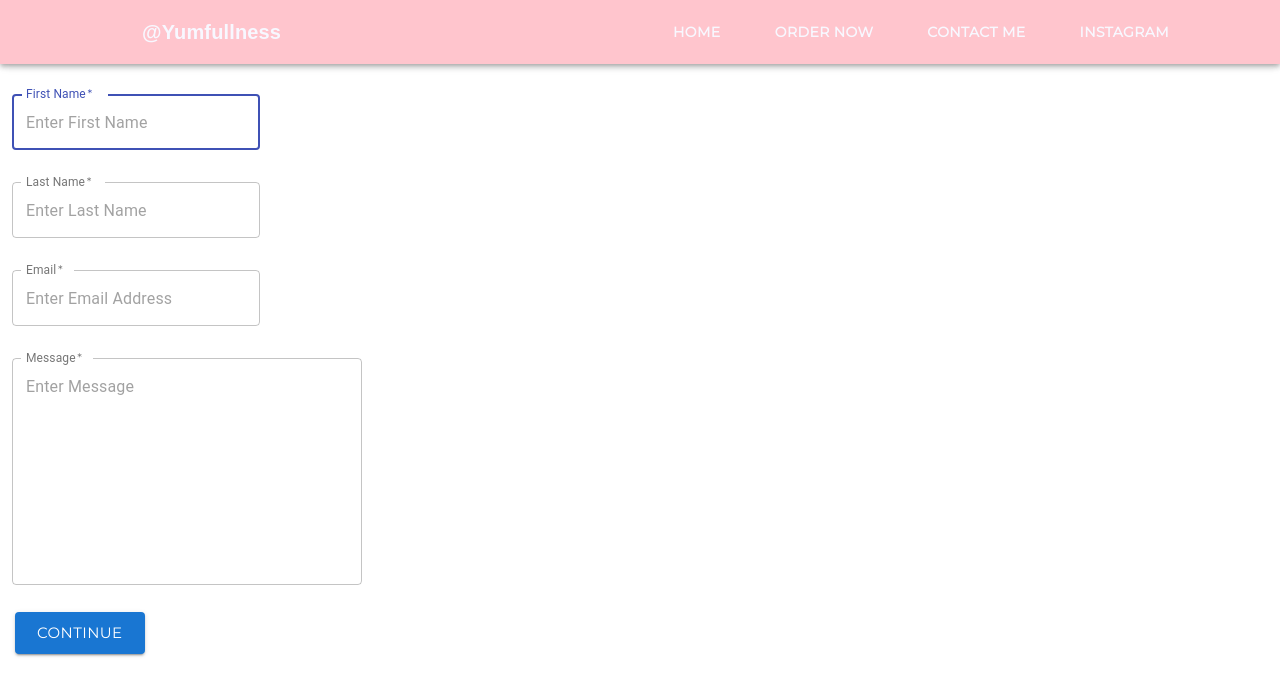
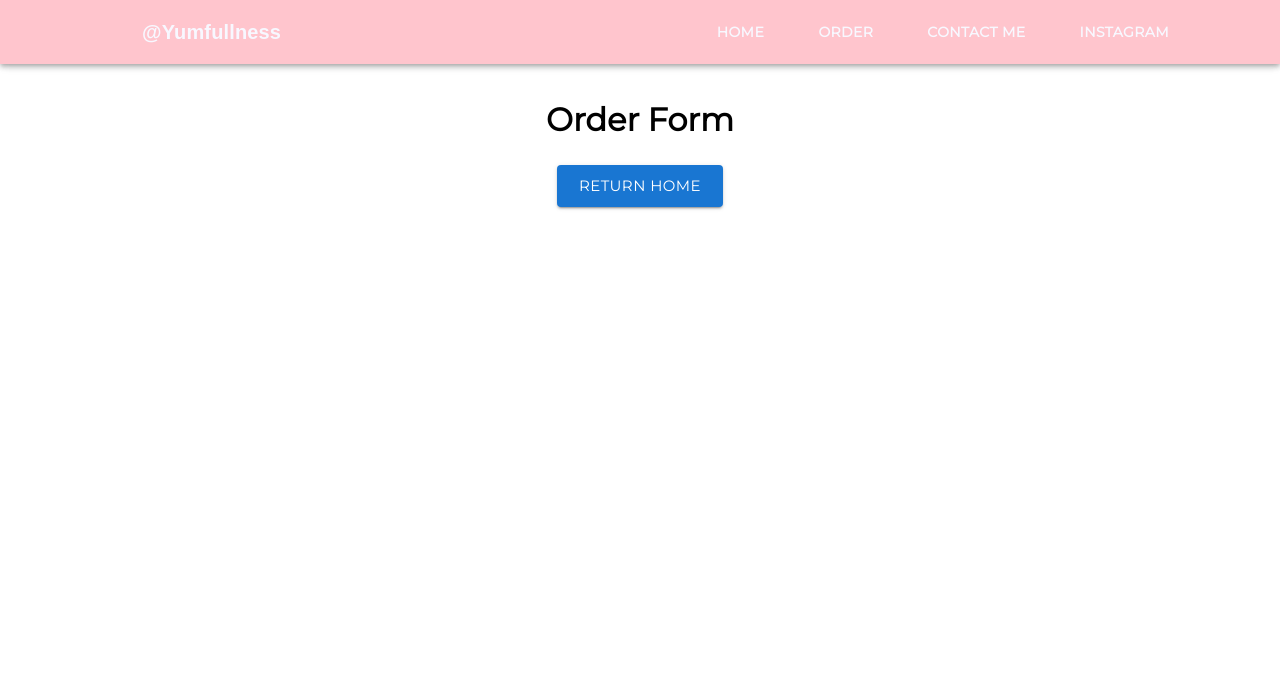
Before and after one commit to jlau96/yumfullness, a React (Create React App) app: page /order in a window 1280 px wide. Shown: the top 696 px of the page. Built offline with nearby package versions, Linux system fonts and the light colour scheme.

Commit message:
add routing and base pages

```diff
--- a/src/App.js
+++ b/src/App.js
@@ -1,13 +1,30 @@
 import React from 'react';
 import './App.css';
+import { BrowserRouter, Route, Switch } from 'react-router-dom';
 import ContactForm from './components/ContactForm/UserForm';
 import Navbar from "./components/Navbar/Navbar";
+import OrderForm from './components/OrderForm/OrderForm';
+import Homepage from './components/Homepage/Homepage';
+import NotFound from './components/NotFound/NotFound'
 
 function App() {
   return (
     <div className="App">
       <Navbar />
-      <ContactForm />
+      <BrowserRouter>
+        <Switch>
+          <Route exact path="/order">
+            <OrderForm />
+          </Route>
+          <Route exact path="/contact">
+            <ContactForm />
+          </Route>
+          <Route exact path="/">
+            <Homepage />
+          </Route>
+          <Route component={ NotFound } />
+        </Switch>
+      </BrowserRouter>
     </div>
   );
 }
--- a/src/components/ContactForm/Success.js
+++ b/src/components/ContactForm/Success.js
@@ -1,18 +1,30 @@
 import React, { Component } from 'react';
-
 import { MuiThemeProvider } from '@material-ui/core';
 import Grid from '@material-ui/core/Grid';
+import Button from '@material-ui/core/Button';
 
 export class Success extends Component {
     render() {
         return (
             <MuiThemeProvider>
                 <React.Fragment>
-                    <Grid container spacing={1} style = {{ marginTop: 90, justifyContent:'center' }}>
+                    <Grid container spacing={1} style = {{ marginTop: 90, justifyContent: 'center', alignItems: 'center' }}>
                         <h1 style = {{ textAlign: "center" }}>Thank you for your submission</h1>
                     </Grid>
-                    <Grid container spacing={1} style = {{ marginTop: 10, justifyContent:'center' }}>
+                    <Grid container spacing={1} style = {{ marginTop: 10, justifyContent:'center', alignItems: 'center' }}>
                         <p>You will get an email response ASAP</p>
+                    </Grid>
+                    <Grid container spacing={1} style = {{ marginTop: 10, justifyContent:'center', alignItems: 'center' }}>
+                        <Button
+                            href = "/"
+                            label = "Submit"
+                            variant = "contained"
+                            color = "primary"
+                            size = "large"
+                            style = {{ marginTop: 10, backgroundColor: "#1976d2", color: "#ffffff" }}
+                        >
+                            Return Home
+                        </Button>
                     </Grid>
                 </React.Fragment>
             </MuiThemeProvider>
--- /dev/null
+++ b/src/components/Homepage/Homepage.js
@@ -0,0 +1,15 @@
+import React, { Component } from 'react';
+import { MuiThemeProvider } from '@material-ui/core';
+import Grid from '@material-ui/core/Grid';
+
+export default function Homepage() {
+    return (
+        <MuiThemeProvider>
+            <React.Fragment>
+                <Grid container spacing={1} style = {{ marginTop: 100, justifyContent:'center', alignItems: 'center' }}>
+                    <h1>Homepage</h1>
+                </Grid>
+            </React.Fragment>
+        </MuiThemeProvider>
+    );
+}
--- a/src/components/Navbar/MenuItems.js
+++ b/src/components/Navbar/MenuItems.js
@@ -4,8 +4,8 @@ export const MenuItems = [
         url: '/'
     },
     {
-        label: 'Order Now',
-        url: '/orderNow'
+        label: 'Order',
+        url: '/order'
     },
     {
         label: 'Contact Me',
--- a/src/components/Navbar/Navbar.js
+++ b/src/components/Navbar/Navbar.js
@@ -111,7 +111,7 @@ export default function Header() {
     const getDrawerChoices = () => {
       return MenuItems.map(({ label, url }) => {
         return (
-          <Link
+          <Link href={url}
             {...{
             //   component: RouterLink,
               to: url,
@@ -135,7 +135,7 @@ export default function Header() {
     const getMenuButtons = () => {
       return MenuItems.map(({ label, url }) => {
         return (
-          <Button
+          <Button href={url}
             {...{
               key: label,
               color: "inherit",
--- /dev/null
+++ b/src/components/NotFound/NotFound.js
@@ -0,0 +1,28 @@
+import React, { Component } from 'react';
+import { MuiThemeProvider } from '@material-ui/core';
+import Grid from '@material-ui/core/Grid';
+import Button from '@material-ui/core/Button';
+
+export default function NotFound() {
+    return (
+        <MuiThemeProvider>
+            <React.Fragment>
+                <Grid container spacing={1} style = {{ marginTop: 100, justifyContent:'center', alignItems: 'center' }}>
+                    <p>404 - Route Not Found</p>
+                </Grid>
+                <Grid container spacing={1} style = {{ marginTop: 20, justifyContent:'center', alignItems: 'center' }}>
+                    <Button
+                        href = "/"
+                        label = "Submit"
+                        variant = "contained"
+                        color = "primary"
+                        size = "large"
+                        style = {{ marginTop: 10, backgroundColor: "#1976d2", color: "#ffffff" }}
+                    >
+                        Return Home
+                    </Button>
+                </Grid>
+            </React.Fragment>
+        </MuiThemeProvider>
+    );
+}
--- /dev/null
+++ b/src/components/OrderForm/OrderForm.js
@@ -0,0 +1,28 @@
+import React, { Component } from 'react';
+import { MuiThemeProvider } from '@material-ui/core';
+import Grid from '@material-ui/core/Grid';
+import Button from '@material-ui/core/Button';
+
+export default function OrderForm() {
+    return (
+        <MuiThemeProvider>
+            <React.Fragment>
+                <Grid container spacing={1} style = {{ marginTop: 100, justifyContent:'center', alignItems: 'center' }}>
+                    <h1>Order Form</h1>
+                </Grid>
+                <Grid container spacing={1} style = {{ marginTop: 20, justifyContent:'center', alignItems: 'center' }}>
+                    <Button
+                        href = "/"
+                        label = "Submit"
+                        variant = "contained"
+                        color = "primary"
+                        size = "large"
+                        style = {{ marginTop: 10, backgroundColor: "#1976d2", color: "#ffffff" }}
+                    >
+                        Return Home
+                    </Button>
+                </Grid>
+            </React.Fragment>
+        </MuiThemeProvider>
+    );
+}
```
Also changed, not shown: firebase.json.
